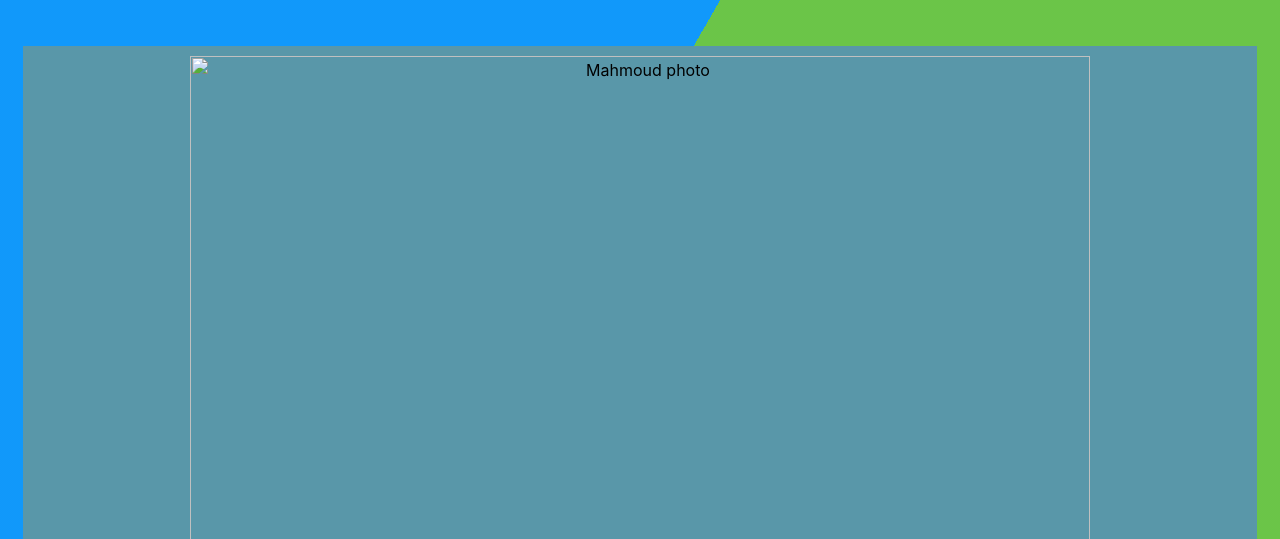
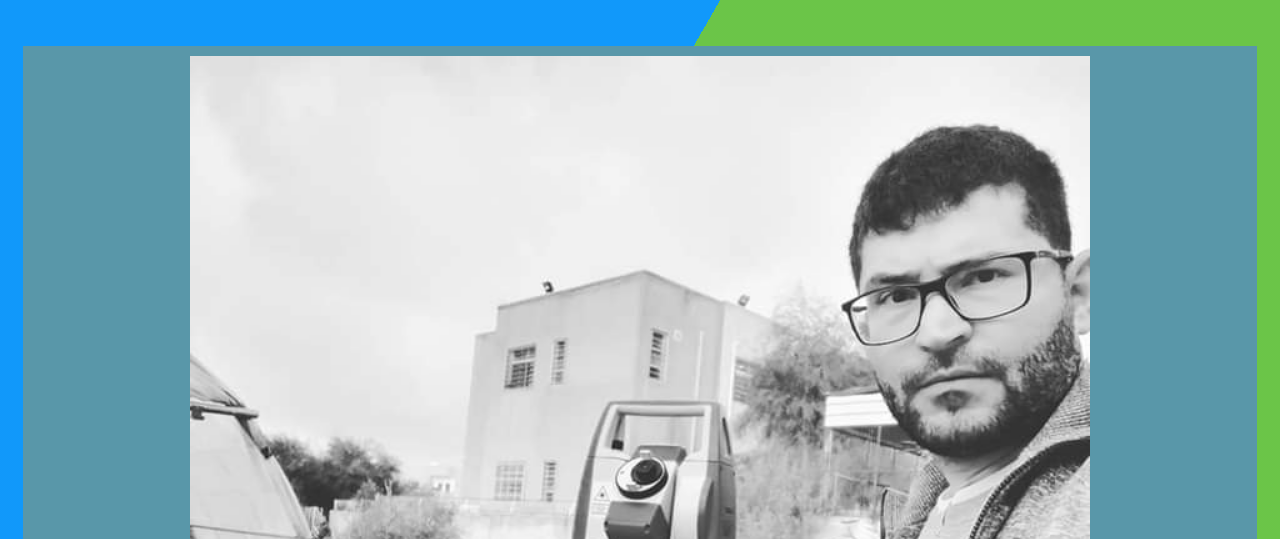
Before and after one commit to MahmoudAlslman/web-cv-001, a plain HTML site: page index.html in a window 1280 px wide. Shown: the part 261-800 px from the top of the page. Drawn offline with Linux system fonts and the light colour scheme; the site is published under a folder, as on GitHub Pages, so addresses that start at the root find nothing.

Commit message:
Update index.html

```diff
--- a/index.html
+++ b/index.html
@@ -19,9 +19,9 @@
   <figure id="img-div">
     <img
       id="image"
-      src= "/mdd.jpg"
-      alt="Mahmoud photo"
-    />
+      src= "mdd.jpg"
+      alt="Mahmoud photo"/>
+
     <figcaption id="img-caption">
       Mahmoud Shawkat Hatem Alslman (Front-End Developer-Topography-Draftsman) .
     </figcaption>
```
